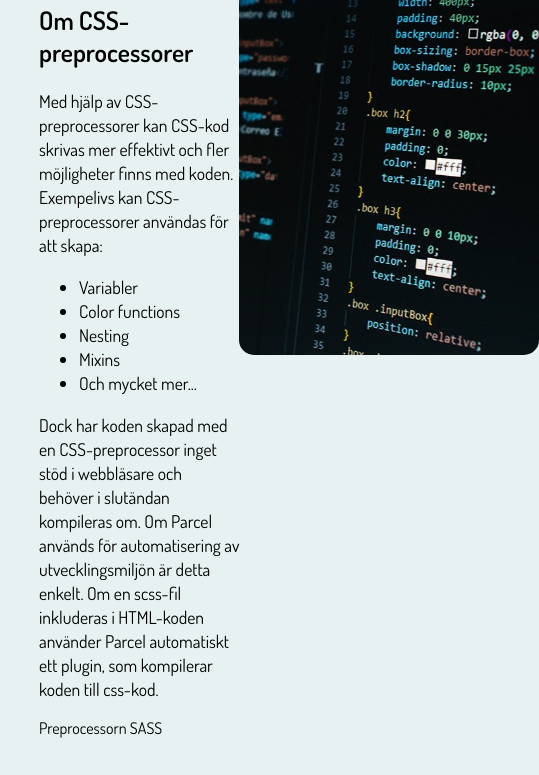
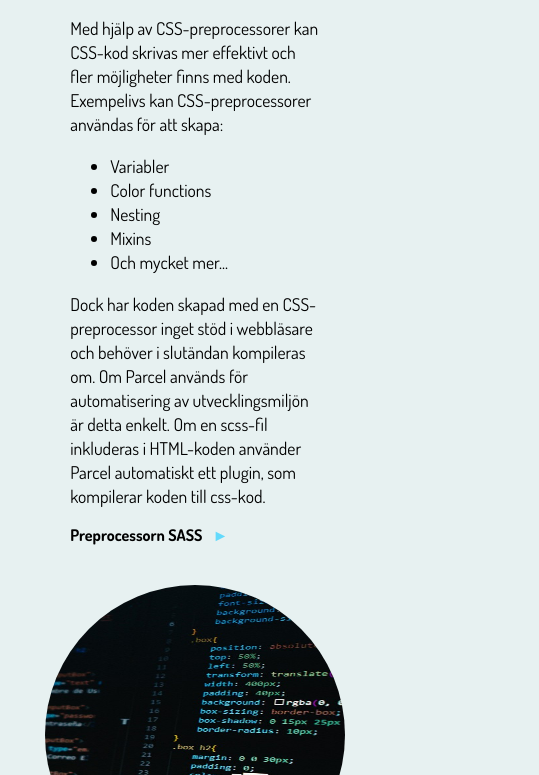
Before and after one commit to kimdude/DT211G-Moment3, a website built with Parcel: page src/index.html in a window 390 px wide. Shown: the part 312-1087 px from the top of the page, 539 px wide, since content can reach past the window. Built offline with nearby package versions, Linux system fonts and the light colour scheme.

Commit message:
Lagt till media query för max skärmstorlek 800px för att ändra bild "sideBar" till rund.

```diff
--- a/src/index.html
+++ b/src/index.html
@@ -69,7 +69,7 @@
                     automatisering av utvecklingsmiljön är detta enkelt. Om en scss-fil inkluderas i HTML-koden använder Parcel automatiskt ett plugin, som kompilerar
                     koden till css-kod.
                 </p>
-                <a>Preprocessorn SASS</a>
+                <a href="sass.html"><strong>Preprocessorn SASS</strong></a>
             </div>
             <picture>
                 <source srcset="images/coding.jpg?as=avif" type="image/avif" />
--- a/src/scss/_component.scss
+++ b/src/scss/_component.scss
@@ -38,6 +38,14 @@ section {
     li {
         @extend p;
     }
+    a:hover {
+        text-decoration: underline;
+    }
+    a::after {
+        color: base.$primary-color;
+        content: "►";
+        margin-left: 10px;
+    }
 }
 
 /* Main menu buttons */
@@ -63,12 +71,10 @@ section {
     width: 25px;
     height: 4px;
     margin: 3px;
-    color: #000;
     background-color: #000;
 }
 
 .cross1, .cross2 {
-    color: #fff;
     background-color: #fff;
 }
 
@@ -101,7 +107,9 @@ section {
 }
 
 .sideBar {
-    @include resize(300px, "rectangle");
+    @include resize(80%, "rectangle");
+    display: block;
+    margin-left: auto;
 }
 
 .pictureDM {
@@ -111,8 +119,16 @@ section {
 /* Screens with dark-mode */
 @media (prefers-color-scheme: dark) {
     a, p, h1, h2 { color: #fff; }
+    #openMenu { background-color: base.$primary-color-dm; }
+    .bars { background-color: #fff; }
     .pictureDM { display: block; }
-    .pictureLM {display: none;}
+    .pictureLM { display: none; }
+}
+
+/* Screens under 800px*/
+@media screen and (max-width: 800px) {
+    .sideBar { @include resize(300px, "circle"); margin-right: auto; }
+    .pictureHorizontal { @include resize(300px, "circle"); }
 }
 
 /* Screens under 640px*/
--- a/src/scss/_layout.scss
+++ b/src/scss/_layout.scss
@@ -11,6 +11,12 @@ body {
     margin: 0px;
     padding: 0px;
     background-color: base.$secondary-color;
+}
+
+main {
+    max-width: 1200px;
+    margin-left: auto;
+    margin-right: auto;
 }
 
 footer {
@@ -41,6 +47,11 @@ nav {
 
         li {
             padding: 40px 0px 0px 0px;
+        }
+
+        li::before {
+            color: #fff;
+            content: "→";
         }
 
         li:hover {
@@ -84,10 +95,6 @@ section {
     div {
         width: 70%;
     }
-
-    picture {
-        margin-left: auto;
-    }
 }
 
 /* Screens with dark-mode */
@@ -96,6 +103,13 @@ section {
     body { background-color: base.$secondary-color-dm; }
     nav {
         li:hover { background-color: lighten(base.$primary-color-dm,15%); }
+    }
+}
+
+/* Screens under 800px*/
+@media screen and (max-width: 800px) {
+    #homeSection { display: block;
+        div { width: 80%; margin-left: auto; margin-right: auto; margin-bottom: 40px; }
     }
 }
 
@@ -108,7 +122,6 @@ section {
         li { padding: 20px 40px 20px 0px;
             ul { display: block; padding: 0 0 0 10px; background-color: base.$tertiary-color; }
             li { padding: 15px 0px 0px 0px; }
-            li::before { color: #fff; content: "→"; }
         }
         li:hover { background-color: base.$tertiary-color; }
     }
```
